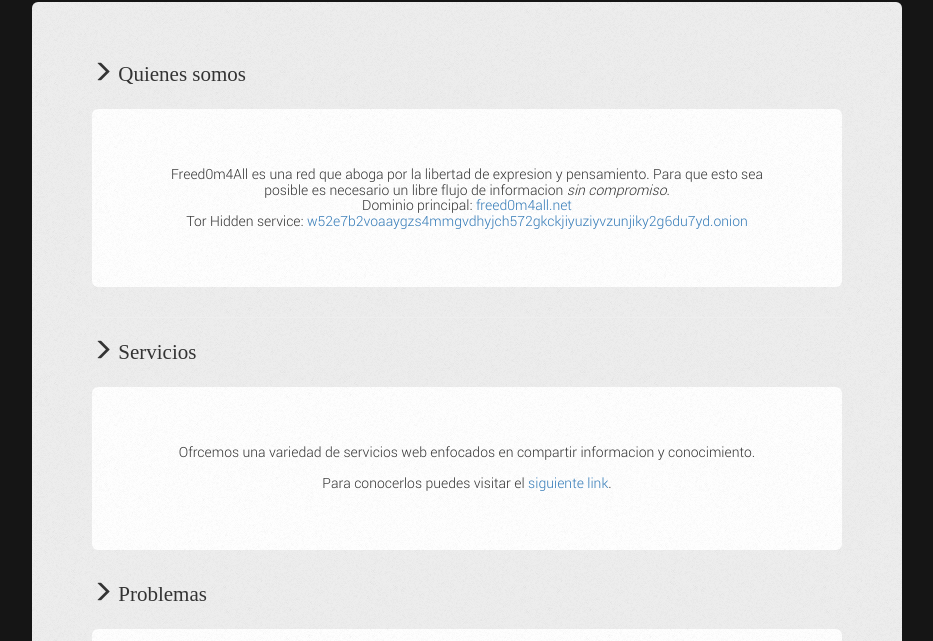
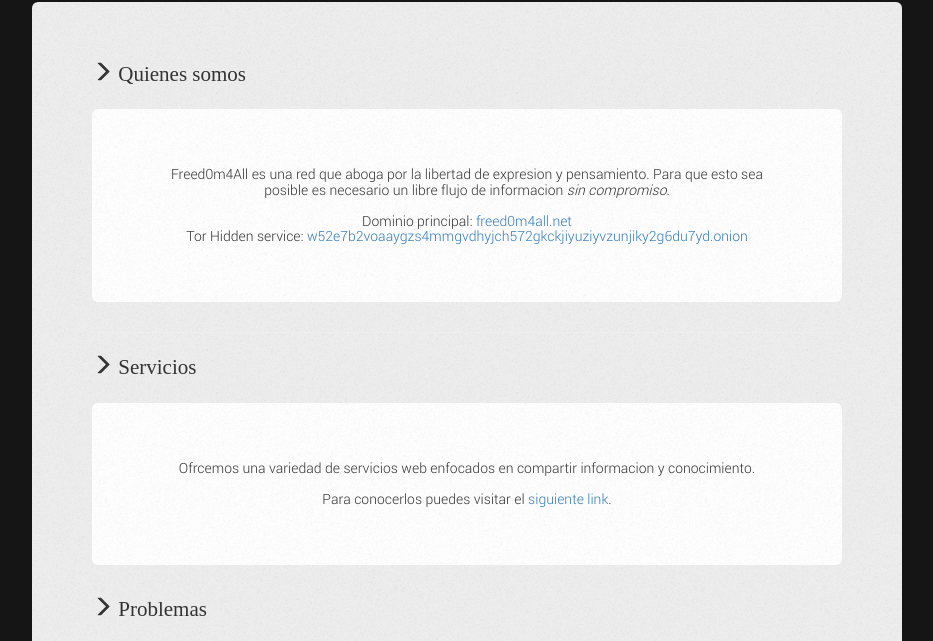
Before and after one commit to f4all/www, a plain HTML site: page index.html in a window 1280 px wide. Shown: the part 98-739 px from the top of the page, without its empty margins (173-1106 px from the left). Drawn offline with Linux system fonts and the light colour scheme; a web font is replaced by a local one.

Commit message:
Update index.html

```diff
--- a/index.html
+++ b/index.html
@@ -23,7 +23,7 @@
     <a id="quienes"></a>
     <h4 class="lead texto-izquierda"><i class="glyphicon glyphicon-menu-right"></i> Quienes somos</h4>
     <div class="fondo-blanco jumbotron">
-    <h5 class="texto-centro">Freed0m4All es una red que aboga por la libertad de expresion y pensamiento. Para que esto sea posible es necesario un libre flujo de informacion <em>sin compromiso</em>.<br>Dominio principal: <a href="https://freed0m4all.net">freed0m4all.net</a><br> Tor Hidden service: <a href="http://w52e7b2voaaygzs4mmgvdhyjch572gkckjiyuziyvzunjiky2g6du7yd.onion">w52e7b2voaaygzs4mmgvdhyjch572gkckjiyuziyvzunjiky2g6du7yd.onion</h5>
+    <h5 class="texto-centro">Freed0m4All es una red que aboga por la libertad de expresion y pensamiento. Para que esto sea posible es necesario un libre flujo de informacion <em>sin compromiso</em>.<br><br>Dominio principal: <a href="https://freed0m4all.net">freed0m4all.net</a><br> Tor Hidden service: <a href="http://w52e7b2voaaygzs4mmgvdhyjch572gkckjiyuziyvzunjiky2g6du7yd.onion">w52e7b2voaaygzs4mmgvdhyjch572gkckjiyuziyvzunjiky2g6du7yd.onion</h5>
     </div>
     <hr>
     <!--
```
